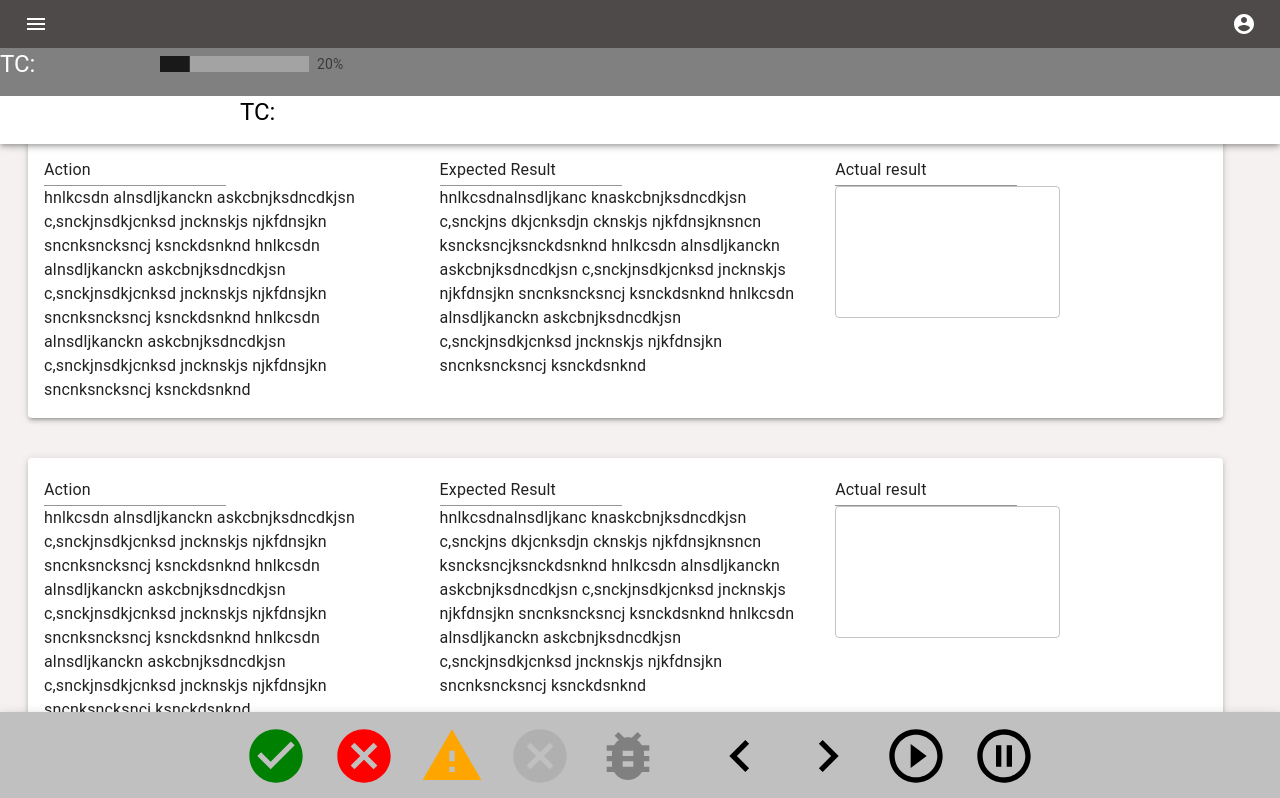
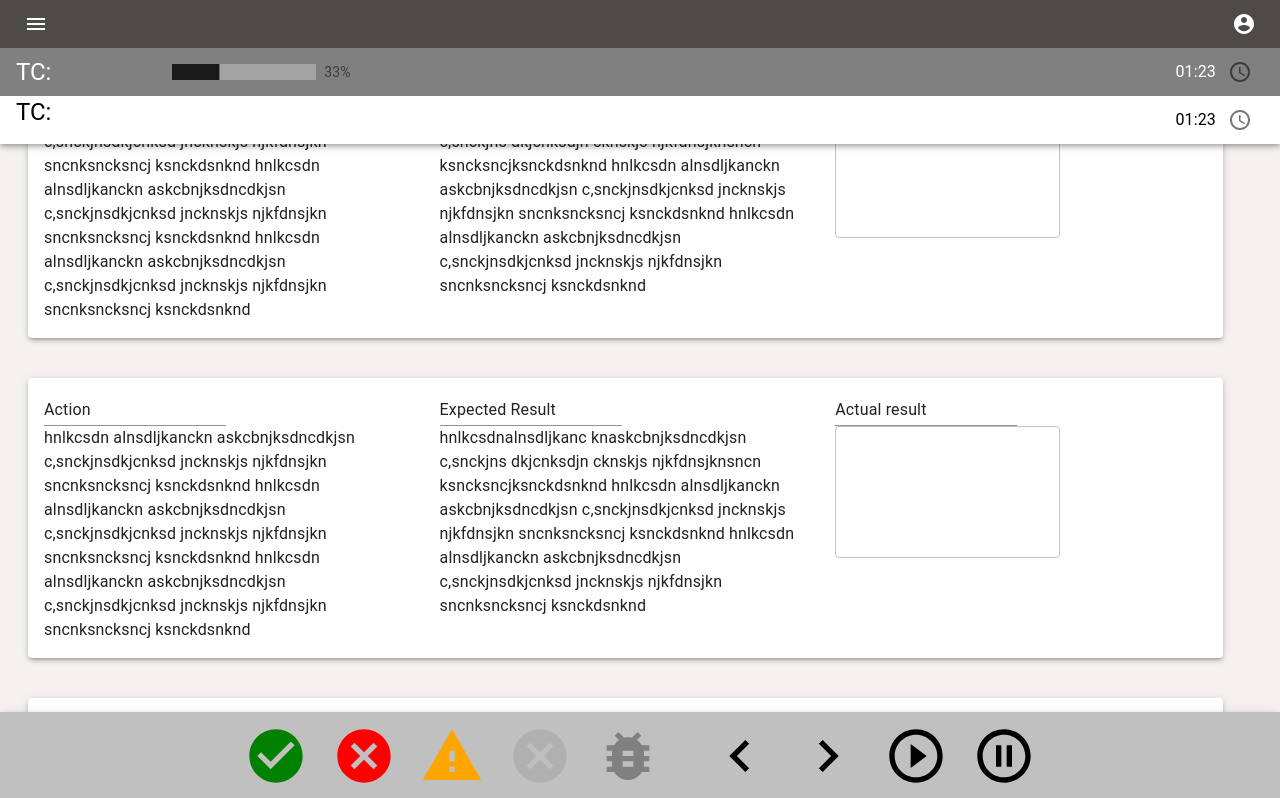
Before and after one commit to nadersal/Testrunner, a React (Create React App) app: page / in a window 1280 px wide. Shown: the top 798 px of the page. Built offline with nearby package versions, Linux system fonts and the light colour scheme.

Commit message:
set up changable linear bar

```diff
--- a/src/App.tsx
+++ b/src/App.tsx
@@ -1,4 +1,4 @@
-import React from "react";
+import React, { useState } from "react";
 import logo from "./logo.svg";
 import "./App.css";
 import {
@@ -18,6 +18,7 @@ import {
 import Header from "./components/Appbar";
 import CheckCircleIcon from "@material-ui/icons/CheckCircle";
 import CancelIcon from "@material-ui/icons/Cancel";
+
 import ChevronLeftIcon from "@material-ui/icons/ChevronLeft";
 import ChevronRightIcon from "@material-ui/icons/ChevronRight";
 import BugReportIcon from "@material-ui/icons/BugReport";
@@ -148,13 +149,25 @@ const useStyles = makeStyles((theme: Theme) =>
 
 function App() {
   const classes = useStyles();
+  const [progress, setProgress] = useState<number>(33);
+
+  const onSuccess = () => {
+    console.log(progress);
+    if (progress === 33) {
+      setProgress(66);
+    } else if (progress === 66) {
+      setProgress(99);
+    } else if (progress === 99) {
+      setProgress(0);
+    } else if (progress === 0) {
+      setProgress(33);
+    }
+  };
+
   return (
     <Grid container direction="row" alignItems="center" justify="center">
       <Grid item xl={12}>
-        <Header />
-      </Grid>
-      <Grid item xl={12}>
-        <AppbarNew />
+        <Header value={progress} />
       </Grid>
       <Grid item xl={12} xs={12} className={classes.paperRoot} justify="center">
         <Grid
@@ -574,7 +587,7 @@ function App() {
               <Grid item>
                 <Grid container>
                   <Grid item>
-                    <IconButton>
+                    <IconButton onClick={onSuccess}>
                       <CheckCircleIcon className={classes.playButton} />
                     </IconButton>
                   </Grid>
--- a/src/components/Appbar.tsx
+++ b/src/components/Appbar.tsx
@@ -1,10 +1,11 @@
-import React from "react";
+import React, { useState } from "react";
 import { createStyles, makeStyles, Theme } from "@material-ui/core/styles";
 import AppBar from "@material-ui/core/AppBar";
 import Toolbar from "@material-ui/core/Toolbar";
 import Typography from "@material-ui/core/Typography";
 import Button from "@material-ui/core/Button";
 import IconButton from "@material-ui/core/IconButton";
+import AccessTimeIcon from "@material-ui/icons/AccessTime";
 import MenuIcon from "@material-ui/icons/Menu";
 import AccountCircle from "@material-ui/icons/AccountCircle";
 import LinearWithValueLabel from "./progressLine";
@@ -39,16 +40,23 @@ const useStyles = makeStyles((theme: Theme) =>
       //color: "#241e1e",
       backgroundColor: "grey",
       minHeight: "48px",
+      paddingRight: "1rem",
+      paddingLeft: "1rem",
     },
     appBarNewNew: {
       //color: "#241e1e",
       backgroundColor: "white",
       minHeight: "48px",
+      paddingRight: "1rem",
+      paddingLeft: "1rem",
+    },
+    blackTypo: {
+      color: "black",
     },
   })
 );
 
-export default function Header() {
+export default function Header(props: { value: number }) {
   const classes = useStyles();
 
   return (
@@ -81,11 +89,27 @@ export default function Header() {
                   </Typography>
                 </Grid>
                 <Grid item xs={9}>
-                  <LinearWithValueLabel />
+                  <LinearWithValueLabel value={props.value} />
                 </Grid>
               </Grid>
             </Grid>
-            <Grid item xs={6}></Grid>
+            <Grid item xs={6}>
+              <Grid
+                container
+                direction="row"
+                alignItems="center"
+                justify="flex-end"
+              >
+                <Grid item>
+                  <Typography>01:23</Typography>
+                </Grid>
+                <Grid item>
+                  <IconButton>
+                    <AccessTimeIcon />
+                  </IconButton>
+                </Grid>
+              </Grid>
+            </Grid>
           </Grid>
         </div>
         <div className={classes.appBarNewNew}>
@@ -93,19 +117,36 @@ export default function Header() {
             container
             direction="row"
             alignItems="flex-start"
-            justify="flex-start"
+            //justify="flex-start"
           >
-            <Grid item xs={6} alignItems="flex-start">
+            <Grid item xs={6}>
+              <Grid
+                container
+                direction="row"
+                alignItems="flex-start"
+                justify="flex-start"
+              >
+                <Grid item xs={3} alignItems="flex-end">
+                  <Typography variant="h5" className={classes.titleNew}>
+                    TC:
+                  </Typography>
+                </Grid>
+              </Grid>
+            </Grid>
+            <Grid item xs={6} alignItems="flex-end">
               <Grid
                 container
                 direction="row"
                 alignItems="center"
-                justify="center"
+                justify="flex-end"
               >
-                <Grid item xs={3} alignItems="flex-start">
-                  <Typography variant="h5" className={classes.titleNew}>
-                    TC:
-                  </Typography>
+                <Grid item>
+                  <Typography className={classes.blackTypo}>01:23</Typography>
+                </Grid>
+                <Grid item>
+                  <IconButton>
+                    <AccessTimeIcon />
+                  </IconButton>
                 </Grid>
               </Grid>
             </Grid>
--- a/src/components/progressAppBar.tsx
+++ b/src/components/progressAppBar.tsx
@@ -31,7 +31,7 @@ const useStyles = makeStyles((theme: Theme) =>
   })
 );
 
-export default function AppbarNew() {
+export default function AppbarNew(props: { value: number }) {
   const classes = useStyles();
   const [progress, setProgress] = React.useState(10);
 
@@ -39,7 +39,7 @@ export default function AppbarNew() {
     <div className={classes.root}>
       <AppBar position="static" className={classes.appBar}>
         <Toolbar>
-          <LinearWithValueLabel />
+          <LinearWithValueLabel value={props.value} />
           <Typography variant="h6" className={classes.title}></Typography>
         </Toolbar>
       </AppBar>
--- a/src/components/progressLine.tsx
+++ b/src/components/progressLine.tsx
@@ -56,7 +56,7 @@ function LinearProgressWithLabel(
     </Box>
   );
 }
-export default function LinearWithValueLabel() {
+export default function LinearWithValueLabel(props: { value: number }) {
   const classes = useStyles();
   const [progress, setProgress] = React.useState(10);
 
@@ -73,7 +73,7 @@ export default function LinearWithValueLabel() {
 
   return (
     <div className={classes.root}>
-      <LinearProgressWithLabel value={20} />
+      <LinearProgressWithLabel value={props.value} />
     </div>
   );
 }
```
